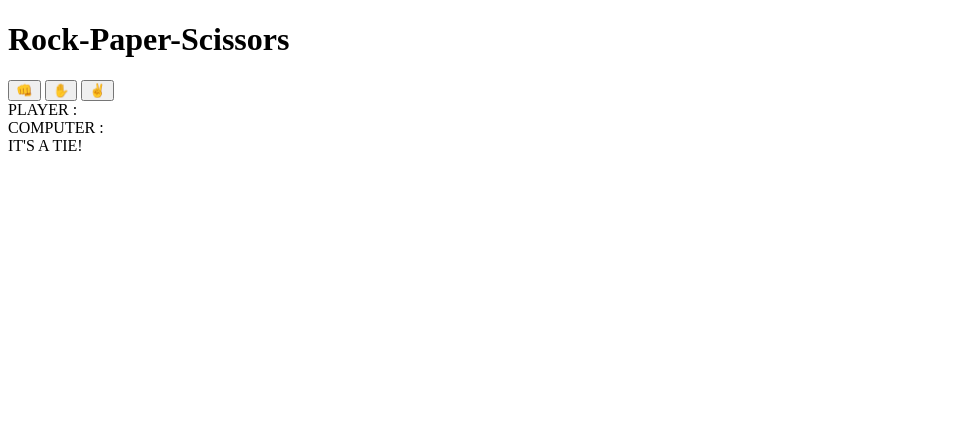
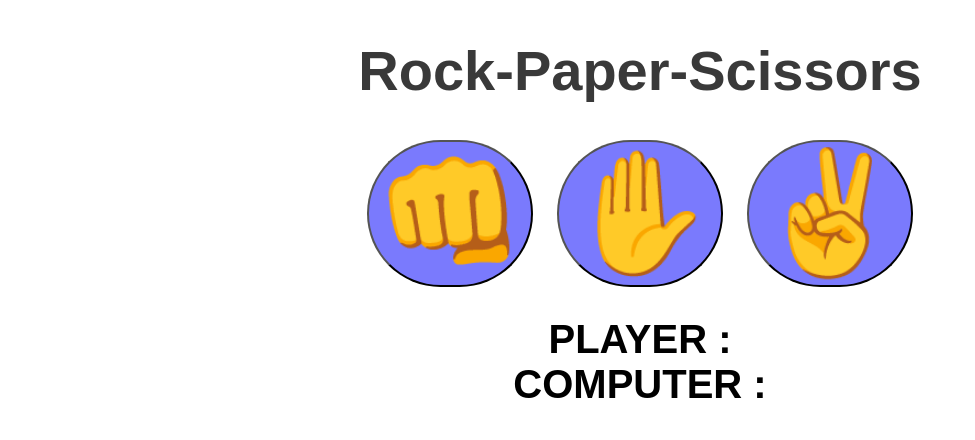
Before and after one commit to Thisara-Chamika/Rock-Paper-Scissors-Game, a plain HTML site: page index.html in a window 1280 px wide. Shown: the whole page, without its empty margins (0-975 px from the left). Drawn offline with Linux system fonts and the light colour scheme.

Commit message:
css styling

```diff
--- a/index.html
+++ b/index.html
@@ -4,12 +4,13 @@
     <meta charset="UTF-8">
     <meta name="viewport" content="width=device-width, initial-scale=1.0">
     <title>Rock-Paper-Scissor</title>
+    <link rel="stylesheet" href="styles.css">
 </head>
 <body>
 
     <h1>Rock-Paper-Scissors</h1>
 
-    <div id="choices">
+    <div class="choices">
         <button onclick="playGame('rock')">👊</button>
         <button onclick="playGame('paper')">✋</button>
         <button onclick="playGame('scissors')">✌️</button>
@@ -17,7 +18,7 @@
 
     <div id="playerDisplay">PLAYER : </div>
     <div id="computerDisplay">COMPUTER : </div>
-    <div id="resultDisplay">IT'S A TIE!</div>
+    <div id="resultDisplay"></div>
 
 </body>
 </html>
--- /dev/null
+++ b/styles.css
@@ -0,0 +1,34 @@
+body {
+    font-family: Arial, Helvetica, sans-serif;
+    font-weight: bold;
+    margin: 0;
+    display: flex;
+    flex-direction: column;
+    align-items: center;
+}
+h1 {
+    font-size: 3.5rem;
+    color: rgb(57, 57, 57);
+}
+.choices {
+    margin-bottom: 30px;
+}
+.choices button {
+    font-size: 7.5rem;
+    min-width: 160px;
+    margin: 0 10px;
+    border-radius: 250px;
+    background-color: rgba(84, 84, 253, 0.774);
+    cursor: pointer;
+    transition: background-color 0.5s ease;
+}
+.choices button:hover {
+    background-color: rgba(143, 143, 255, 0.774);
+}
+#playerDisplay, #computerDisplay {
+    font-size: 2.5rem;
+}
+#resultDisplay {
+    font-size: 5rem;
+    margin: 30px 0;
+}
```
